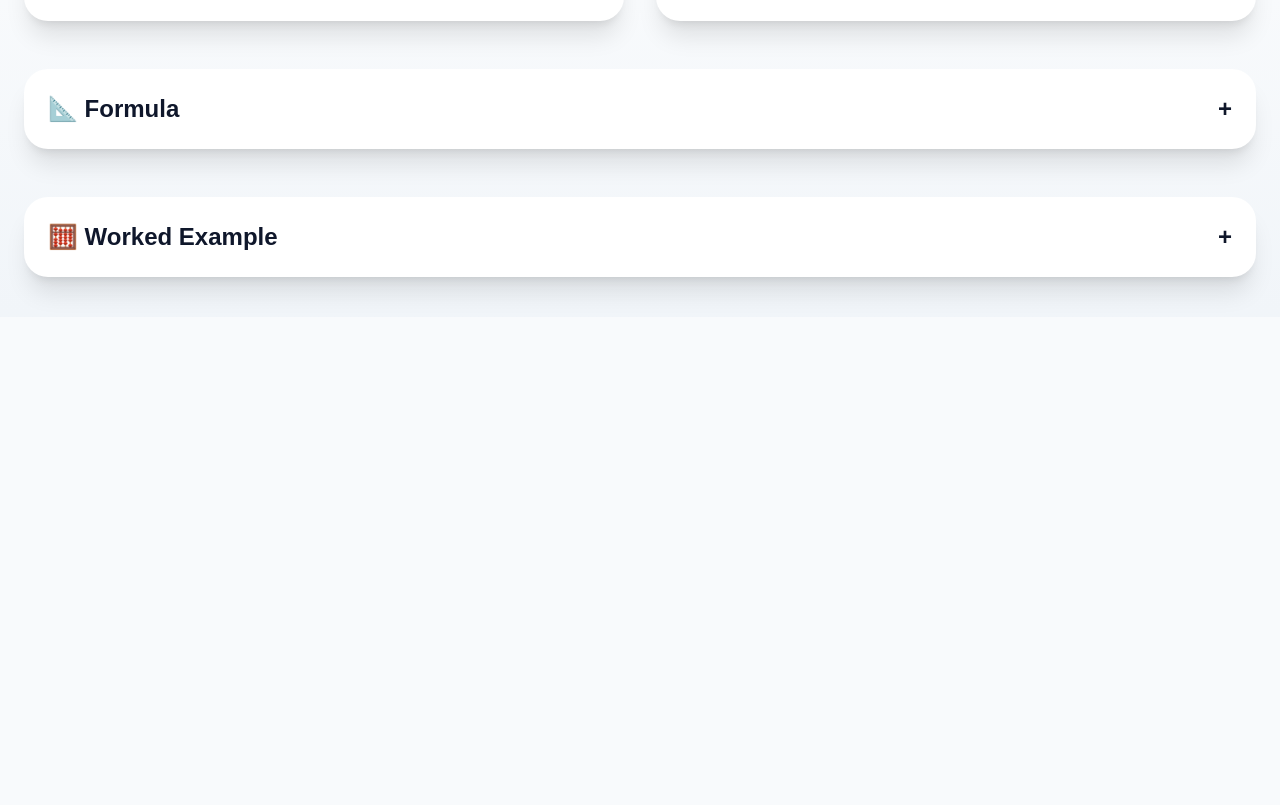
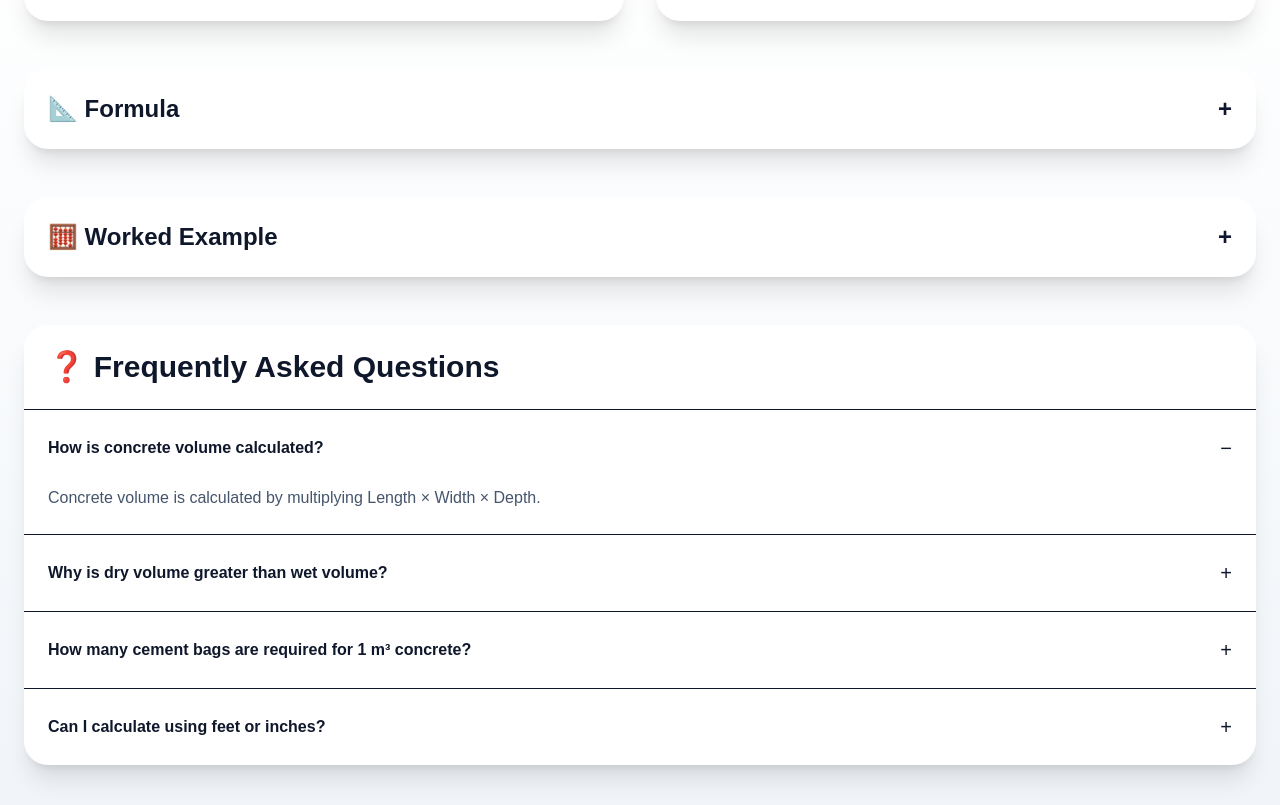
Before and after one commit to km7max-cmd/cornerspan, a Next.js app: page /calculators/concrete in a window 1280 px wide. Shown: the part 948-1753 px from the top of the page. Before the commit the page ends 1265 px from the top, so only its background shows below. Built offline with nearby package versions, Linux system fonts and the light colour scheme.

Commit message:
Add FAQ component to ConcreteCalculator

```diff
--- a/app/calculators/concrete/ConcreteCalculator.tsx
+++ b/app/calculators/concrete/ConcreteCalculator.tsx
@@ -6,6 +6,7 @@ import Hero from "./components/Hero";
 import CalculatorForm from "./components/CalculatorForm";
 import ResultCard from "./components/ResultCard";
 import Formula from "./components/Formula";
+import FAQ from "./components/FAQ";
 
 import Example from "./components/Example";
 import { calculateConcrete } from "./utils/calculateConcrete";
@@ -108,6 +109,9 @@ export default function ConcreteCalculator() {
   <div className="mt-12">
   <Example />
 </div>
+        <div className="mt-12">
+  <FAQ />
+</div>
       </div>
     </main>
   );
```
